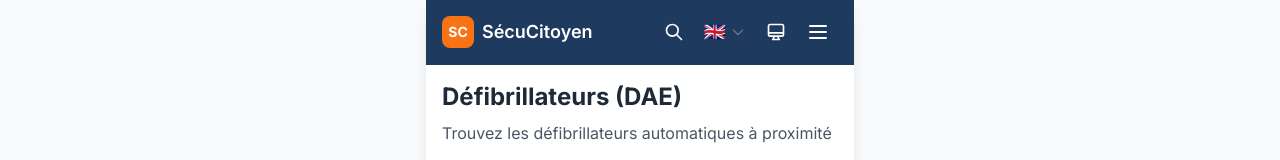
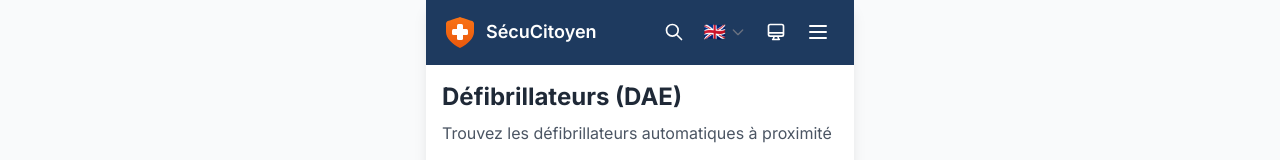
Before and after one commit to emifrog/secucitoyen, a Next.js app: page /defibrillateurs in a window 1280 px wide. Shown: the top 160 px of the page. Built offline with nearby package versions, Linux system fonts and the light colour scheme.

Commit message:
modif logo

```diff
--- a/app/page.tsx
+++ b/app/page.tsx
@@ -48,9 +48,23 @@ export default function HomePage() {
           <div className="absolute top-0 right-0 w-32 h-32 bg-white/5 rounded-full -translate-y-1/2 translate-x-1/2" />
           <div className="absolute bottom-0 left-0 w-24 h-24 bg-white/5 rounded-full translate-y-1/2 -translate-x-1/2" />
           <div className="relative">
-            <div className="flex items-center gap-2 mb-3">
-              <div className="w-10 h-10 bg-accent rounded-xl flex items-center justify-center font-bold text-sm">
-                SC
+            <div className="flex items-center gap-3 mb-3">
+              <div className="w-12 h-12 relative">
+                {/* Logo bouclier avec croix */}
+                <svg viewBox="0 0 36 36" className="w-full h-full drop-shadow-lg">
+                  <defs>
+                    <linearGradient id="homeShield" x1="0%" y1="0%" x2="0%" y2="100%">
+                      <stop offset="0%" stopColor="#F97316"/>
+                      <stop offset="100%" stopColor="#EA580C"/>
+                    </linearGradient>
+                  </defs>
+                  <path
+                    d="M18 3C18 3 30 7 30 7C31 7.3 32 8.3 32 9.5L32 18C32 24 26 30 18 34C10 30 4 24 4 18L4 9.5C4 8.3 5 7.3 6 7C6 7 18 3 18 3Z"
+                    fill="url(#homeShield)"
+                  />
+                  <rect x="15" y="10" width="6" height="16" rx="1.5" fill="white"/>
+                  <rect x="10" y="15" width="16" height="6" rx="1.5" fill="white"/>
+                </svg>
               </div>
               <div>
                 <h2 className="text-xl font-bold">SécuCitoyen</h2>
--- a/components/layout/Header.tsx
+++ b/components/layout/Header.tsx
@@ -13,8 +13,22 @@ export default function Header() {
     <>
       <header className="bg-primary dark:bg-slate-900 text-white px-4 py-3 flex items-center justify-between sticky top-0 z-50 border-b border-primary dark:border-slate-700">
         <div className="flex items-center gap-2">
-          <div className="w-8 h-8 bg-accent rounded-lg flex items-center justify-center font-bold text-sm">
-            SC
+          <div className="w-9 h-9 relative">
+            {/* Logo bouclier avec croix */}
+            <svg viewBox="0 0 36 36" className="w-full h-full">
+              <defs>
+                <linearGradient id="headerShield" x1="0%" y1="0%" x2="0%" y2="100%">
+                  <stop offset="0%" stopColor="#F97316"/>
+                  <stop offset="100%" stopColor="#EA580C"/>
+                </linearGradient>
+              </defs>
+              <path
+                d="M18 3C18 3 30 7 30 7C31 7.3 32 8.3 32 9.5L32 18C32 24 26 30 18 34C10 30 4 24 4 18L4 9.5C4 8.3 5 7.3 6 7C6 7 18 3 18 3Z"
+                fill="url(#headerShield)"
+              />
+              <rect x="15" y="10" width="6" height="16" rx="1.5" fill="white"/>
+              <rect x="10" y="15" width="16" height="6" rx="1.5" fill="white"/>
+            </svg>
           </div>
           <h1 className="text-lg font-semibold">SécuCitoyen</h1>
         </div>
```
Also changed, not shown: public/icons/icon-192x192.svg, public/icons/icon-512x512.svg.
